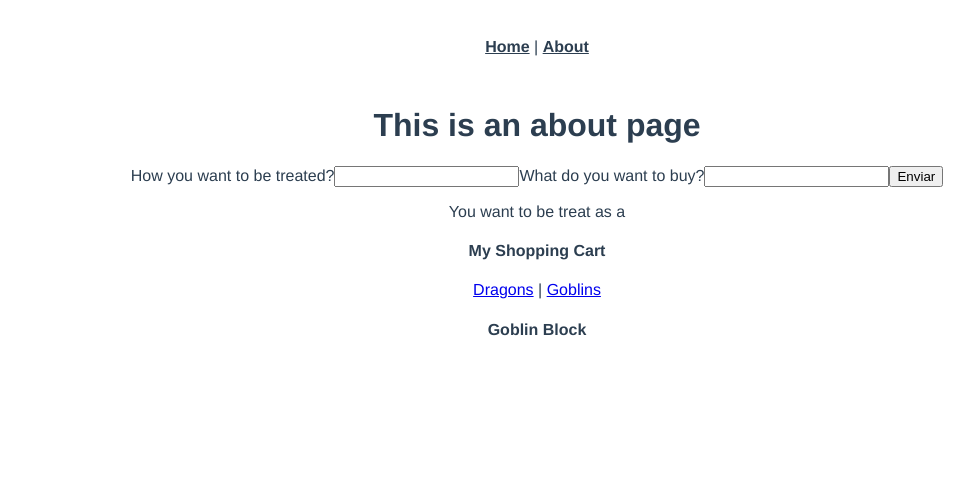
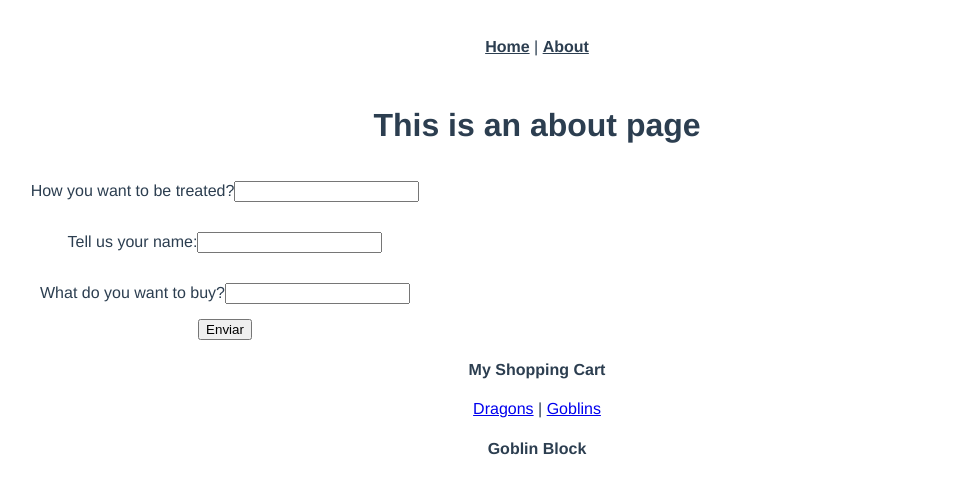
Before and after one commit to gabrielgomeso/studyingvue, a Vue app: page /#/about/goblins in a window 1280 px wide. Shown: the top 494 px of the page, without its empty margins (103-1077 px from the left). Built offline with nearby package versions, Linux system fonts and the light colour scheme.

Commit message:
Add router push method to try it

```diff
--- a/src/router/index.js
+++ b/src/router/index.js
@@ -30,6 +30,14 @@ const routes = [
         component: GoblinBlock,
       }
     ],
+  },
+  {
+    path: '/checkout',
+    name: 'checkout',
+    // route level code-splitting
+    // this generates a separate chunk (about.[hash].js) for this route
+    // which is lazy-loaded when the route is visited.
+    component: () => import(/* webpackChunkName: "about" */ '../views/CheckoutView.vue'),
   }
 ]
 
--- a/src/store/index.js
+++ b/src/store/index.js
@@ -10,21 +10,31 @@ export default new Vuex.Store({
   },
   state: {
     treatment: '',
+    name: '',
   },
   getters: {
     formOfTreatment: state => {
       return state.treatment;
     },
+    name: state => {
+      return state.name;
+    }
   },
   mutations: {
     setTreatment (state, payload) {
       state.treatment = payload.treatment;
     },
+    mutateName (state, payload) {
+      state.name = payload.name;
+    }
   },
   actions: {
     setTreatment (context, payload) {
       context.commit('setTreatment', payload)
     },
+    setName (context, payload) {
+      context.commit('mutateName', payload);
+    }
   },
   strict: process.env.NODE_ENV !== 'production'
 })
--- a/src/views/AboutView.vue
+++ b/src/views/AboutView.vue
@@ -2,18 +2,26 @@
   <div class="about">
     <h1>This is an about page</h1>
     <form
+      class="form"
       @submit.prevent="sendForm"
     >
-      <label for="treatment">How you want to be treated?</label>
-      <input type="text" v-model="formOfTreatment" name="treatment" id="treatment">
+      <div class="input-block">
+        <label for="treatment">How you want to be treated?</label>
+        <input type="text" v-model="formOfTreatment" name="treatment" id="treatment">
+      </div>
 
-      <label for="shopItem">What do you want to buy?</label>
-      <input type="text" v-model="shopItem" name="shopItem" id="shopItem">
+      <div class="input-block">
+        <label for="treatment">Tell us your name:</label>
+        <input type="text" v-model="username" name="name" id="name">
+      </div>
+
+      <div class="input-block">
+        <label for="shopItem">What do you want to buy?</label>
+        <input type="text" v-model="shopItem" name="shopItem" id="shopItem">
+      </div>
 
       <button type="submit">Enviar</button>
     </form>
-
-    <p>You want to be treat as a {{ formOfTreatment }} </p>
     <shopping-cart></shopping-cart>
     <router-link to="/about/dragons">Dragons</router-link> |
     <router-link to="/about/goblins">Goblins</router-link>
@@ -34,8 +42,8 @@ export default {
   },
   methods: {
     sendForm() {
-      this.$store.dispatch('setTreatment', { treatment: this.treatment });
       this.$store.dispatch('cart/setItemToCart', { shoppingCartContent: this.shopItem });
+      this.$router.push('checkout')
     },
   },
   computed: {
@@ -50,8 +58,32 @@ export default {
         this.$store.dispatch('setTreatment', { treatment: value })
       }
     },
+    username: {
+      get () {
+        return this.$store.state.name
+      },
+      set (value) {
+        this.$store.dispatch('setName', { name: value })
+      }
+    },
   },
 }
 
 
 </script>
+
+<style lang="scss" scoped>
+.form {
+  display: flex;
+  flex-direction: column;
+  align-items: center;
+  justify-content: center;
+
+  max-width: 40em;
+
+  .input-block {
+    padding: 15px;
+  }
+}
+
+</style>
--- /dev/null
+++ b/src/views/CheckoutView.vue
@@ -0,0 +1,25 @@
+<template>
+  <div class="checkout">
+    <h1>{{ formOfTreatment + " " + name + "'s" }} Checkout Page</h1>
+    <shopping-cart></shopping-cart>
+  </div>
+</template>
+
+<script>
+// @ is an alias to /src
+import ShoppingCart from '@/components/ShoppingCart.vue'
+import { mapGetters } from 'vuex';
+
+export default {
+  name: 'CheckoutView',
+  components: {
+    ShoppingCart
+  },
+    computed: {
+    ...mapGetters([
+      'formOfTreatment',
+      'name',
+    ]),
+  },
+}
+</script>
```
Also changed, not shown: 1 other file (tests, documents, lock files or other folders).
